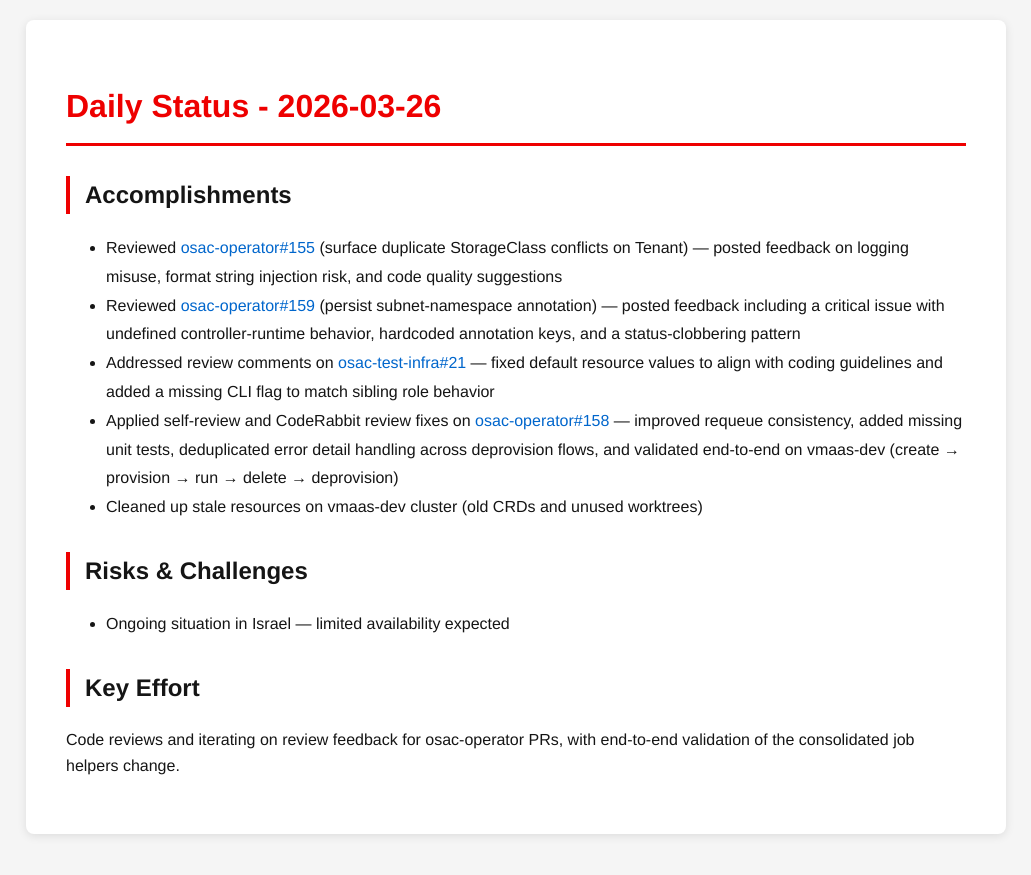
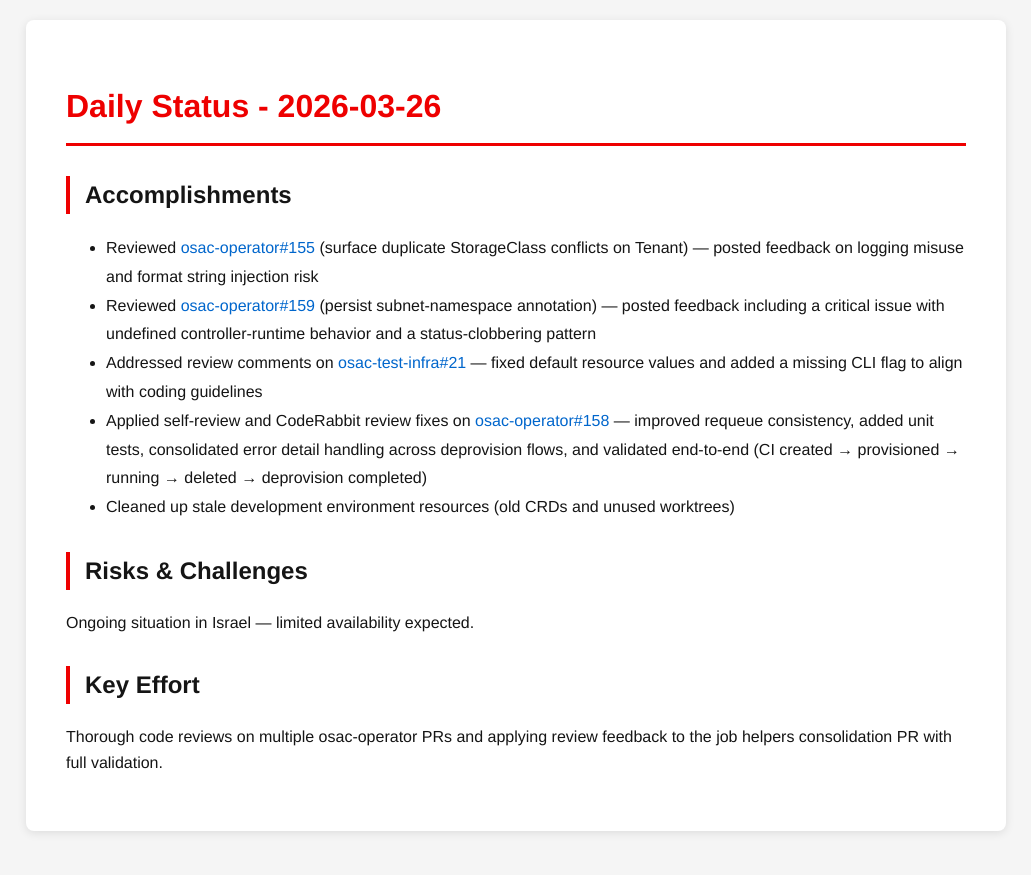
Before and after one commit to tzvatot/daily-status, a Jekyll site: the page built from 2026-03-26.md, in a window 1280 px wide. Shown: the top 875 px of the page, without its empty margins (124-1155 px from the left). Built offline with Jekyll 4.4.1, drawn with Linux system fonts in a browser that asks for light colours.

Commit message:
Daily status update - 2026-03-26

```diff
--- a/2026-03-26.md
+++ b/2026-03-26.md
@@ -7,14 +7,14 @@
 # Daily Status - 2026-03-26
 
 ## Accomplishments
-- Reviewed [osac-operator#155](https://github.com/osac-project/osac-operator/pull/155) (surface duplicate StorageClass conflicts on Tenant) — posted feedback on logging misuse, format string injection risk, and code quality suggestions
-- Reviewed [osac-operator#159](https://github.com/osac-project/osac-operator/pull/159) (persist subnet-namespace annotation) — posted feedback including a critical issue with undefined controller-runtime behavior, hardcoded annotation keys, and a status-clobbering pattern
-- Addressed review comments on [osac-test-infra#21](https://github.com/osac-project/osac-test-infra/pull/21) — fixed default resource values to align with coding guidelines and added a missing CLI flag to match sibling role behavior
-- Applied self-review and CodeRabbit review fixes on [osac-operator#158](https://github.com/osac-project/osac-operator/pull/158) — improved requeue consistency, added missing unit tests, deduplicated error detail handling across deprovision flows, and validated end-to-end on vmaas-dev (create → provision → run → delete → deprovision)
-- Cleaned up stale resources on vmaas-dev cluster (old CRDs and unused worktrees)
+- Reviewed [osac-operator#155](https://github.com/osac-project/osac-operator/pull/155) (surface duplicate StorageClass conflicts on Tenant) — posted feedback on logging misuse and format string injection risk
+- Reviewed [osac-operator#159](https://github.com/osac-project/osac-operator/pull/159) (persist subnet-namespace annotation) — posted feedback including a critical issue with undefined controller-runtime behavior and a status-clobbering pattern
+- Addressed review comments on [osac-test-infra#21](https://github.com/osac-project/osac-test-infra/pull/21) — fixed default resource values and added a missing CLI flag to align with coding guidelines
+- Applied self-review and CodeRabbit review fixes on [osac-operator#158](https://github.com/osac-project/osac-operator/pull/158) — improved requeue consistency, added unit tests, consolidated error detail handling across deprovision flows, and validated end-to-end (CI created → provisioned → running → deleted → deprovision completed)
+- Cleaned up stale development environment resources (old CRDs and unused worktrees)
 
 ## Risks & Challenges
-- Ongoing situation in Israel — limited availability expected
+Ongoing situation in Israel — limited availability expected.
 
 ## Key Effort
-Code reviews and iterating on review feedback for osac-operator PRs, with end-to-end validation of the consolidated job helpers change.
+Thorough code reviews on multiple osac-operator PRs and applying review feedback to the job helpers consolidation PR with full validation.
```
